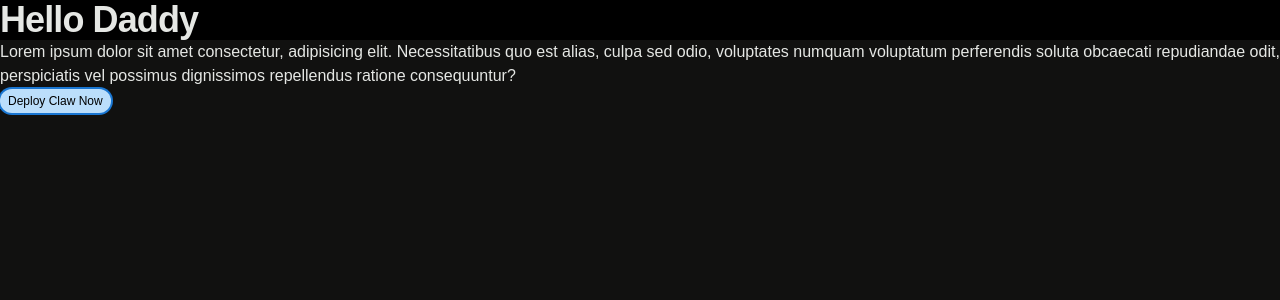
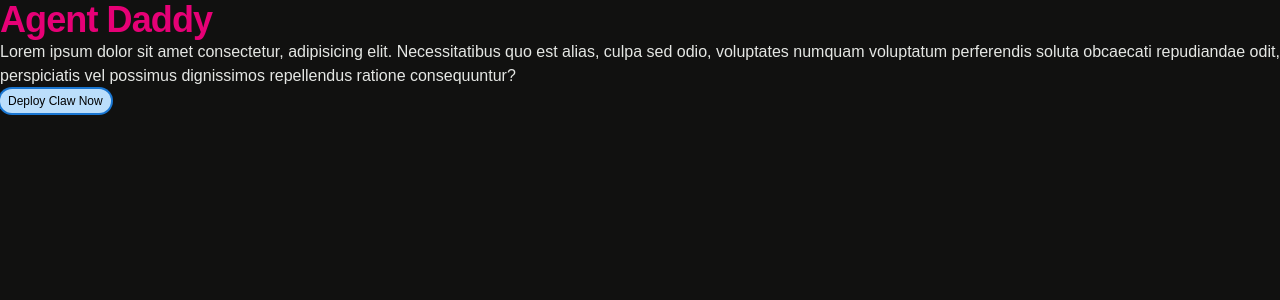
Before and after one commit to agentdaddie/agentdaddie, a Next.js app: page / in a window 1280 px wide. Shown: the top 300 px of the page. Built offline with nearby package versions, Linux system fonts and the light colour scheme.

Commit message:
dummy content

```diff
--- a/src/app/page.tsx
+++ b/src/app/page.tsx
@@ -4,7 +4,7 @@ import { Button } from "@/components/ui/button";
 export default function Home() {
 	return (
 		<div>
-			<h1 className="text-4xl tracking-tight font-semibold bg-black">Hello Daddy</h1>
+			<h1 className="text-4xl tracking-tight font-semibold text-pink-600">Agent Daddy</h1>
 		<p className="text-base">Lorem ipsum dolor sit amet consectetur, adipisicing elit. Necessitatibus quo est alias, culpa sed odio, voluptates numquam voluptatum perferendis soluta obcaecati repudiandae odit, perspiciatis vel possimus dignissimos repellendus ratione consequuntur?</p>
 		<Button variant={"secondary"} size={"xs"} className="ring-2 ring-primary">Deploy Claw Now</Button>
 		</div>
```
